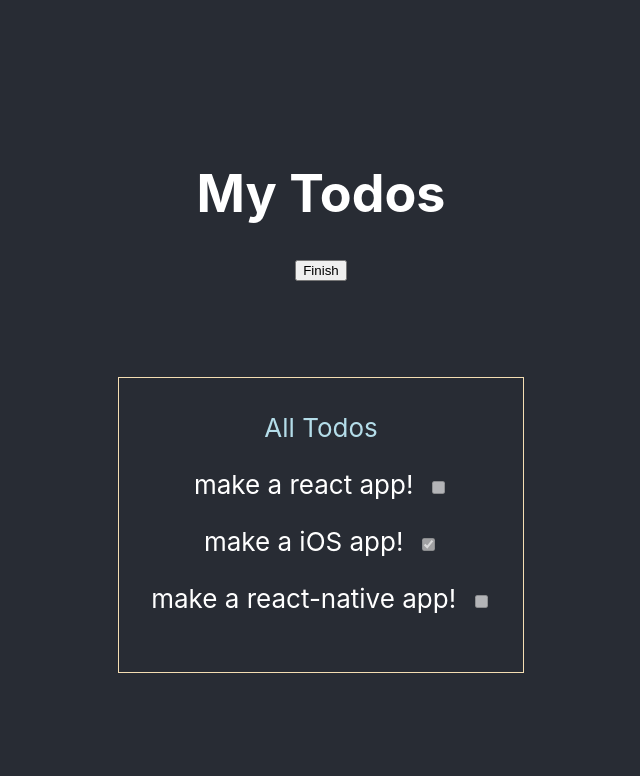
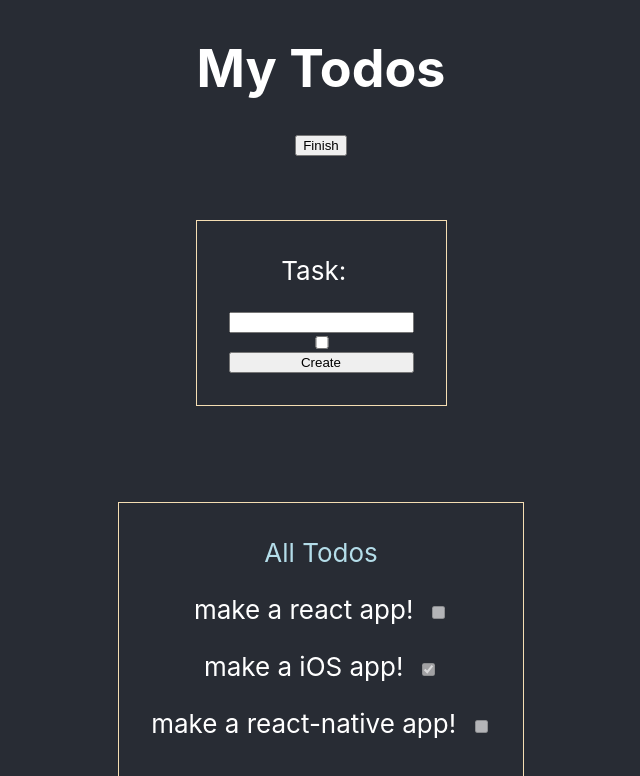
Before and after one commit to yoni-g/todos-typescript-learn, a React (Create React App) app: page / in a window 1280 px wide. Both pictures are taken after a click on the button "Add Task". Shown: the top 776 px of the page, without its empty margins (319-959 px from the left). Built offline with nearby package versions, Linux system fonts and the light colour scheme.

Commit message:
added AddTaskPanel comp added id generator

```diff
--- a/src/App.css
+++ b/src/App.css
@@ -36,11 +36,17 @@
     transform: rotate(360deg);
   }
 }
-.TodosContainer{
+.Container{
   border: wheat 1px solid;
   padding: 0.5rem 2rem 2rem 2rem;
+}
+.TodosContainer{
   margin-top: 6rem;
 }
 .TodosContainer>p{
   color: #b4dde9;
 }
+.AddTaskPanel{
+  margin-top: 4rem;
+  display: grid;
+}
--- a/src/App.tsx
+++ b/src/App.tsx
@@ -4,6 +4,7 @@ import Todo from "./modals/Todo";
 
 import Title from './components/Title/Title';
 import TodoItem from './components/TodoItem/TodoItem';
+import AddTaskPanel from './components/AddTaskPanel/AddTaskPanel';
 
 
 
@@ -49,6 +50,11 @@ export default class App extends React.Component<{}, State> {
     })
   }
 
+  addTask(todo: Todo){
+    console.log(todo);
+
+  }
+
   render(){
     return (
       <div className="App">
@@ -59,12 +65,14 @@ export default class App extends React.Component<{}, State> {
             onClick={() => this.toggleEdit()}>
             {this.state.editMode ? 'Finish' : 'Add Task'}
           </button>
-
-          <div className="TodosContainer">
+          {
+            this.state.editMode && <AddTaskPanel onCreateTask={this.addTask}/>
+          }
+          <div className="Container TodosContainer">
             <p>All Todos</p>
             {
               this.state.todos.map(todo => {
-                return <TodoItem todo={todo} />
+                return <TodoItem todo={todo} key={todo.id}/>
               })
             }
 
--- /dev/null
+++ b/src/components/AddTaskPanel/AddTaskPanel.tsx
@@ -0,0 +1,48 @@
+import * as React from 'react';
+
+import Todo from "../../modals/Todo";
+
+// interface TodoProps {
+//   todo: Todo;
+// }
+
+const AddTaskPanel: React.FunctionComponent<{
+    onCreateTask: (todo: Todo) => void
+}> = (props) => {
+
+    var todo: Todo = {
+        id:'',
+        task:'',
+        done:false
+    }
+
+    const createTodo = () => {
+        props.onCreateTask(todo)
+    }
+
+    function inputChange(){
+
+        switch (arguments[0].target.name) {
+            case 'task_input':
+                todo.task = arguments[0].target.value
+                break;
+            case 'done_input':
+                todo.done = arguments[0].target.checked
+                break;
+            default:
+                break;
+        }
+    }
+    return (
+        <div className="Container AddTaskPanel">
+            <p>
+                {"Task:"} &nbsp;
+            </p>
+            <input type="text" onChange={inputChange} name="task_input"/>
+            <input type="checkbox" onChange={inputChange} name="done_input"/>
+            <button onClick={createTodo}>{"Create"}</button>
+        </div>
+    )
+};
+
+export default AddTaskPanel;
--- /dev/null
+++ b/src/utils/generateUniqueId.ts
@@ -0,0 +1,3 @@
+export const genId = function () {
+  return '_' + Math.random().toString(36).substr(2, 9);
+};
```
